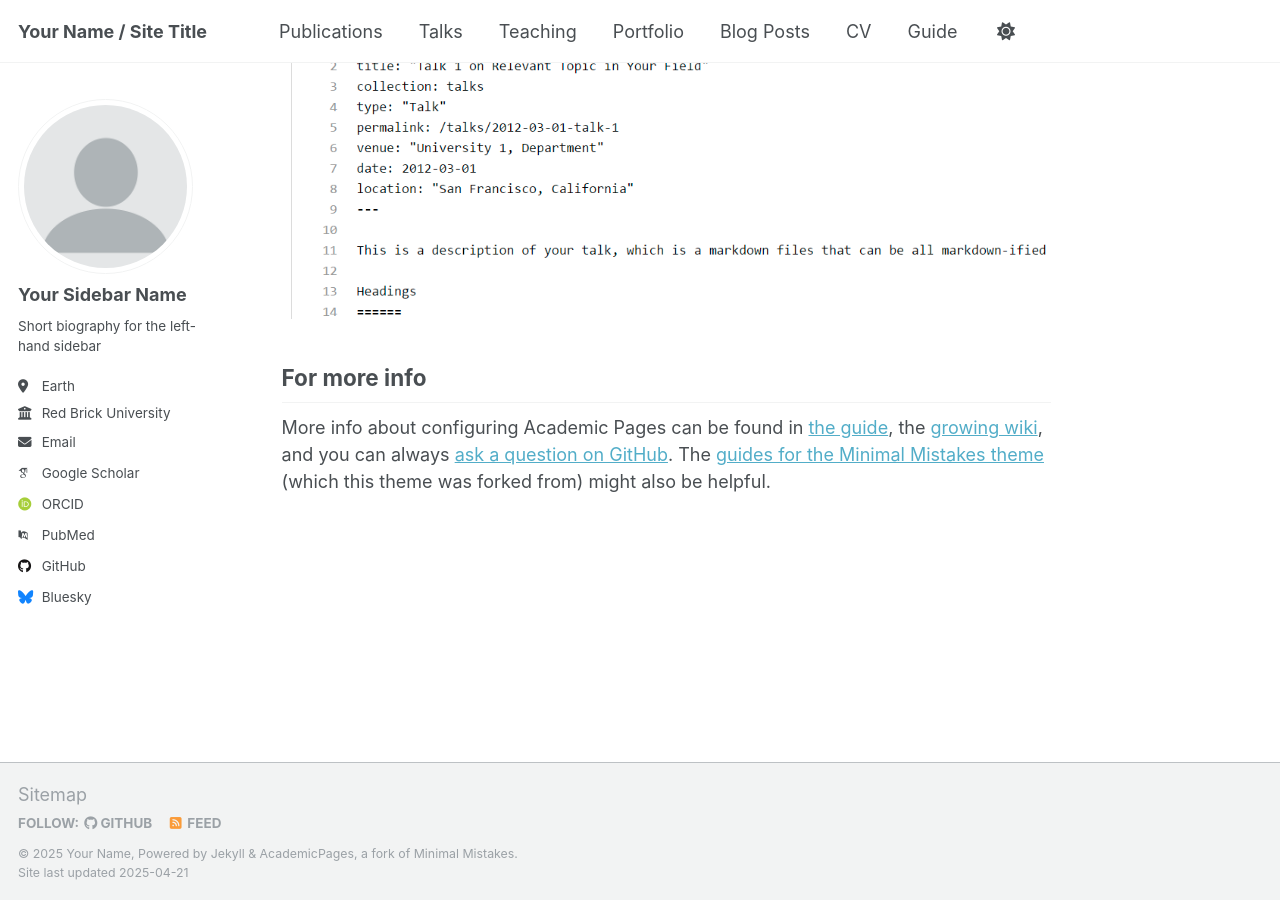
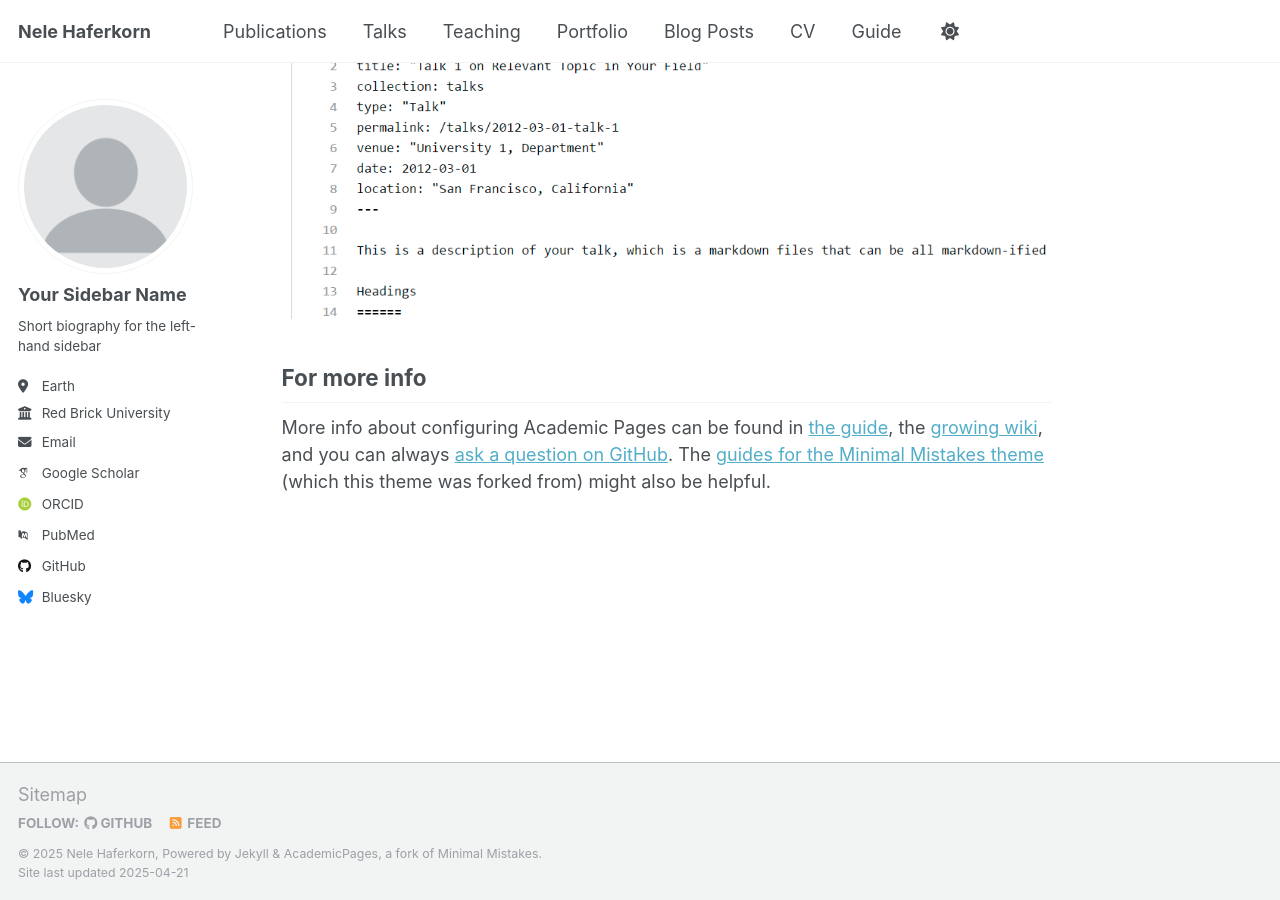
Before and after one commit to nhaferkorn/nhaferkorn.github.io, a Jekyll site: the page built from _pages/about.md, in a window 1280 px wide and 900 px high, scrolled down 2636 px. Built offline with Jekyll 4.4.1, drawn with Linux system fonts in a browser that asks for light colours; some web fonts are replaced.

Commit message:
Update _config.yml

```diff
--- a/_config.yml
+++ b/_config.yml
@@ -9,13 +9,13 @@
 # Basic Site Settings
 locale                   : "en-US"
 site_theme               : "default"
-title                    : "Your Name / Site Title"
+title                    : "Nele Haferkorn"
 title_separator          : "-"
-name                     : &name "Your Name"
+name                     : &name "Nele Haferkorn"
 description              : &description "personal description"
-url                      : https://academicpages.github.io # the base hostname & protocol for your site e.g. "https://[your GitHub username].github.io"
+url                      : https://nhaferkorn.github.io # the base hostname & protocol for your site e.g. "https://[your GitHub username].github.io"
 baseurl                  : "" # the subpath of your site, e.g. "/blog"
-repository               : "academicpages/academicpages.github.io"
+repository               : "nhaferkorn/nhaferkorn.github.io"
 
 # Site Author - The following control what appear as part of the author content on the side bar.
 #               If a field is blank the icon and link will not appear, otherwise it will be shown.
```
